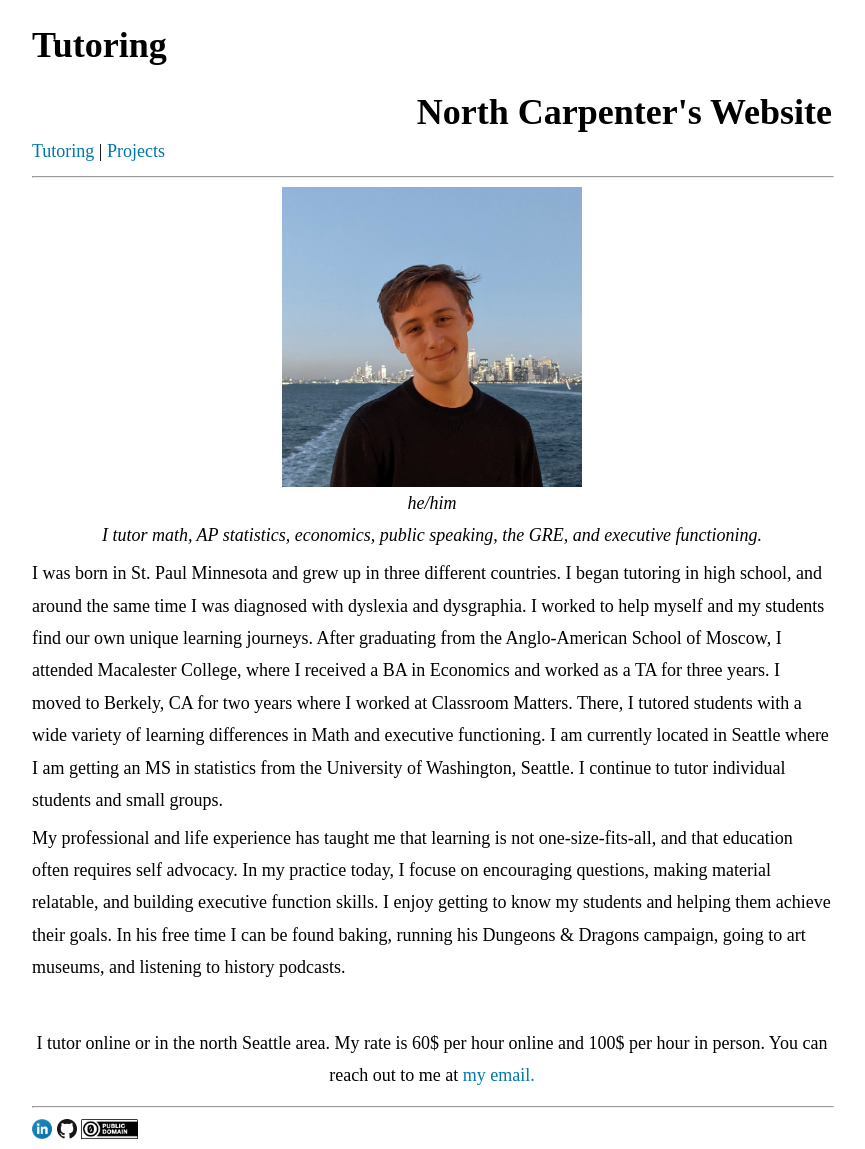
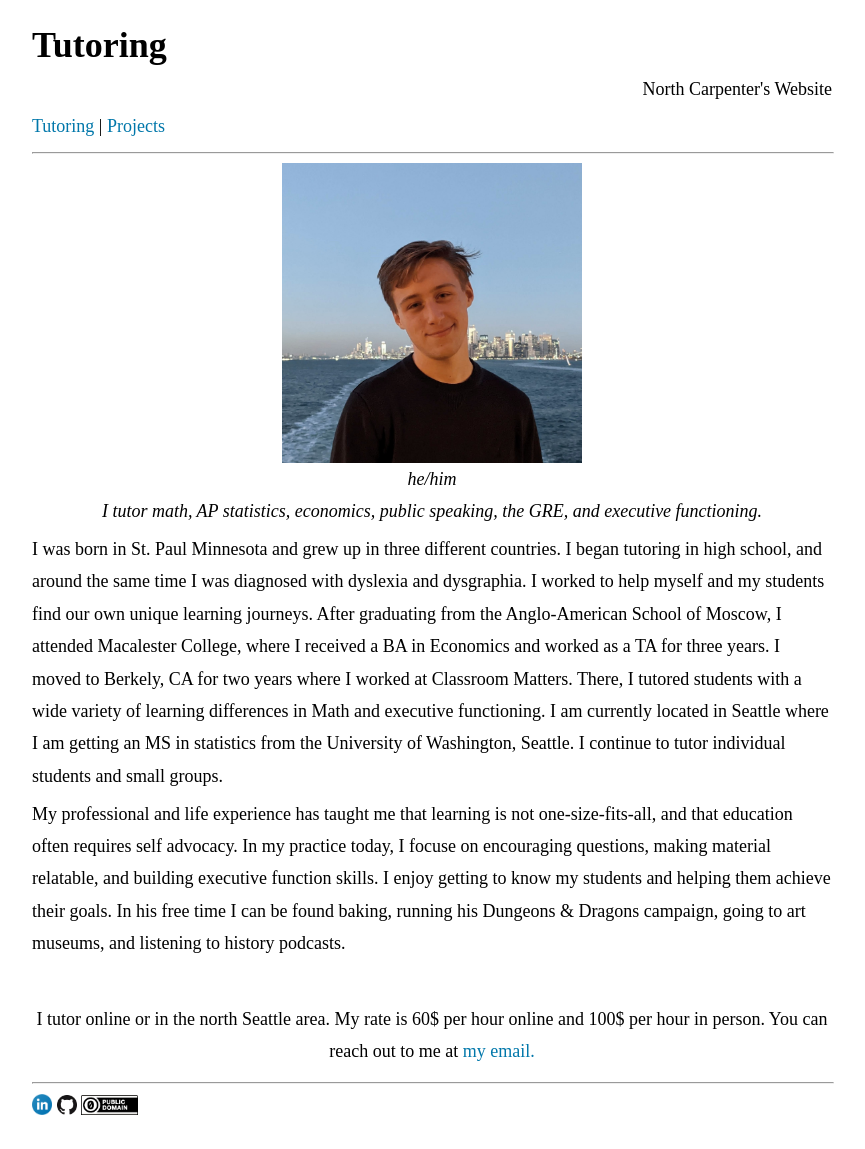
Before and after one commit to NorthCarpenter/NorthCarpenter.github.io, a Jekyll site: the page built from Tutoring.html, in a window 1280 px wide. Shown: the whole page, without its empty margins (208-1073 px from the left). Built offline with Jekyll 4.4.1, drawn with Linux system fonts in a browser that asks for light colours; after the commit the page ends 1125 px from its top, so only the background shows below that.

Commit message:
Small text title fix

```diff
--- a/_layouts/default.html
+++ b/_layouts/default.html
@@ -26,7 +26,7 @@
     <header>
         <a href="/" style="text-decoration: none; color: black;"><h1>{{ page.title }}</h1></a>
         <div style="text-align: right;">
-                    <a href="/" style="text-decoration: none; color: black;"><h1>North Carpenter's Website</h1></a>
+                    <a href="/" style="text-decoration: none; color: black;"><p>North Carpenter's Website</p></a>
         </div>
     </header>
     <!-- Navigation -->
```
Also changed, not shown: Tutoring.html (+4 -4 lines).
